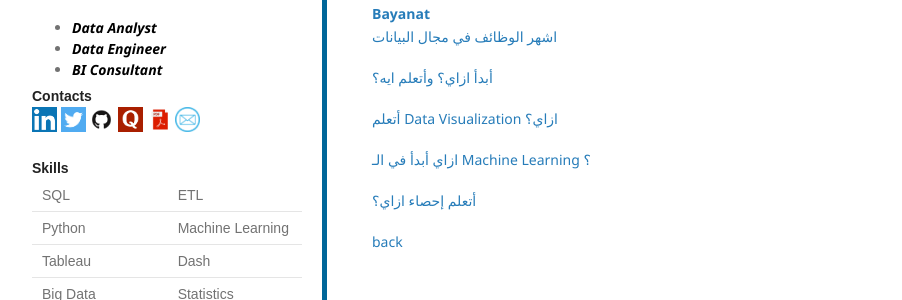
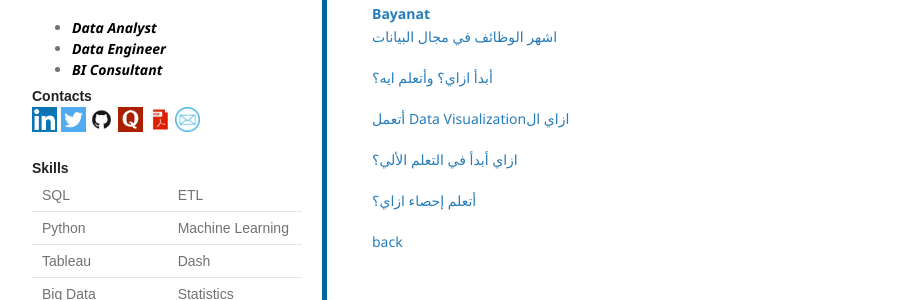
Before and after one commit to AhmedOmarEissa/AhmedOmarEissa.github.io, a Jekyll site: the page built from Knowledge Sharing.md, in a window 1280 px wide. Shown: the part 387-687 px from the top of the page, without its empty margins (198-1100 px from the left). Built offline with Jekyll 4.4.1, drawn with Linux system fonts in a browser that asks for light colours; comment, search, counter and statistics services are not loaded.

Commit message:
Update Knowledge Sharing.md

```diff
--- a/Knowledge Sharing.md
+++ b/Knowledge Sharing.md
@@ -20,9 +20,9 @@ Data Analysis is all about answering questions.so, here are my answers to quora
 
 <a href="https://bayanat-eg.com/%d8%a3%d8%a8%d8%af%d8%a3-%d8%a7%d8%b2%d8%a7%d9%8a%d8%9f-%d9%88%d8%a3%d8%aa%d8%b9%d9%84%d9%85-%d8%a7%d9%8a%d9%87%d8%9f/" target="_blank">أبدأ ازاي؟ وأتعلم ايه؟</a>
 
-<a href="https://bayanat-eg.com/%d8%a3%d8%aa%d8%b9%d9%84%d9%85-data-visualization-%d8%a7%d8%b2%d8%a7%d9%8a%d8%9f/" target="_blank">أتعلم Data Visualization ازاي؟</a>
+<a href="https://bayanat-eg.com/%d8%a3%d8%aa%d8%b9%d9%84%d9%85-data-visualization-%d8%a7%d8%b2%d8%a7%d9%8a%d8%9f/" target="_blank">أتعمل Data Visualizationازاي ال</a>
 
-<a href="https://bayanat-eg.com/%d8%a7%d8%b2%d8%a7%d9%8a-%d8%a3%d8%a8%d8%af%d8%a3-%d9%81%d9%8a-%d8%a7%d9%84%d9%80-machine-learning-%d8%9f/" target="_blank">ازاي أبدأ في الـ Machine Learning ؟</a>
+<a href="https://bayanat-eg.com/%d8%a7%d8%b2%d8%a7%d9%8a-%d8%a3%d8%a8%d8%af%d8%a3-%d9%81%d9%8a-%d8%a7%d9%84%d9%80-machine-learning-%d8%9f/" target="_blank">ازاي أبدأ في التعلم الألي؟ </a>
 
 <a href="https://bayanat-eg.com/%d8%a3%d8%aa%d8%b9%d9%84%d9%85-%d8%a5%d8%ad%d8%b5%d8%a7%d8%a1-%d8%a7%d8%b2%d8%a7%d9%8a%d8%9f/" target="_blank">أتعلم إحصاء ازاي؟</a>
 
```
